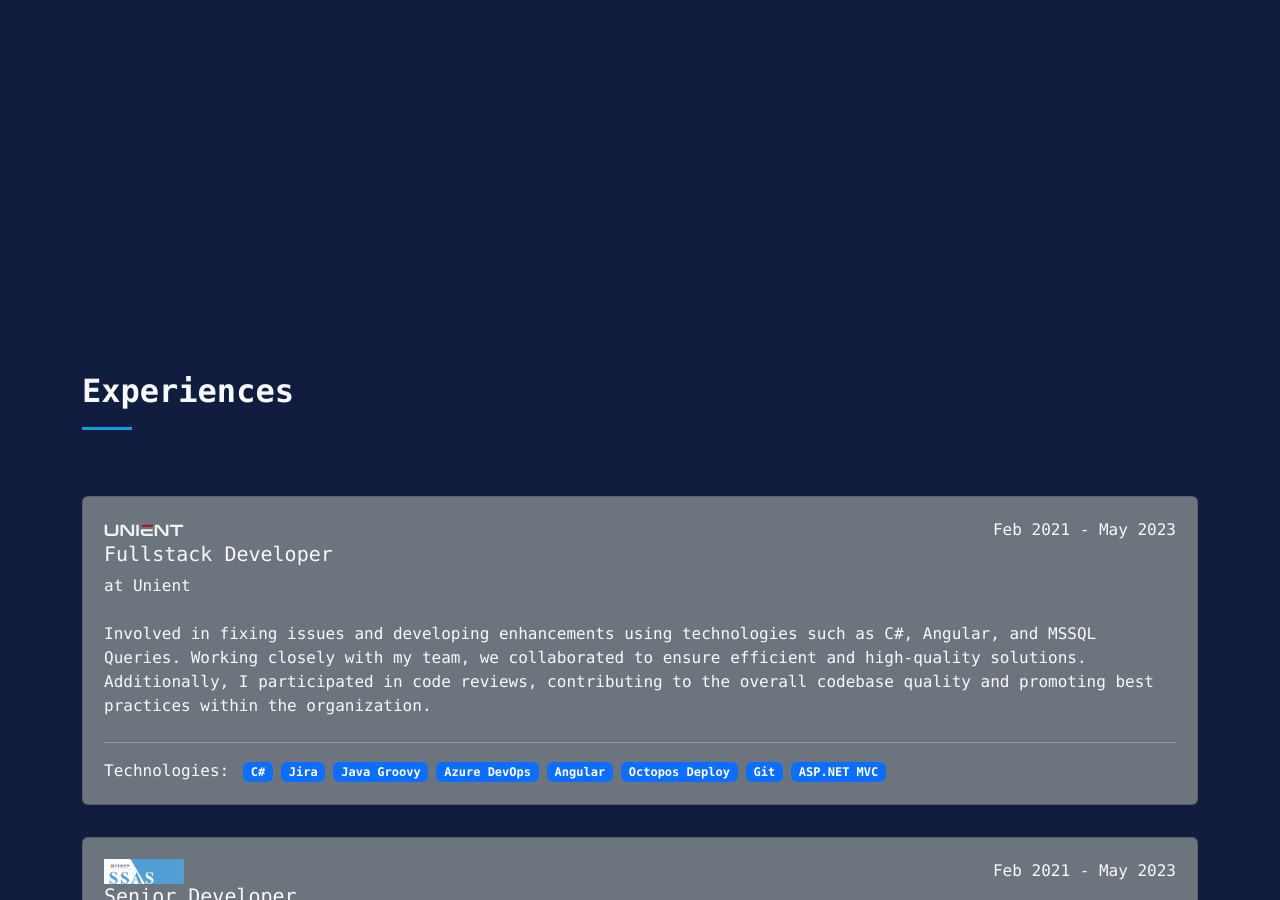
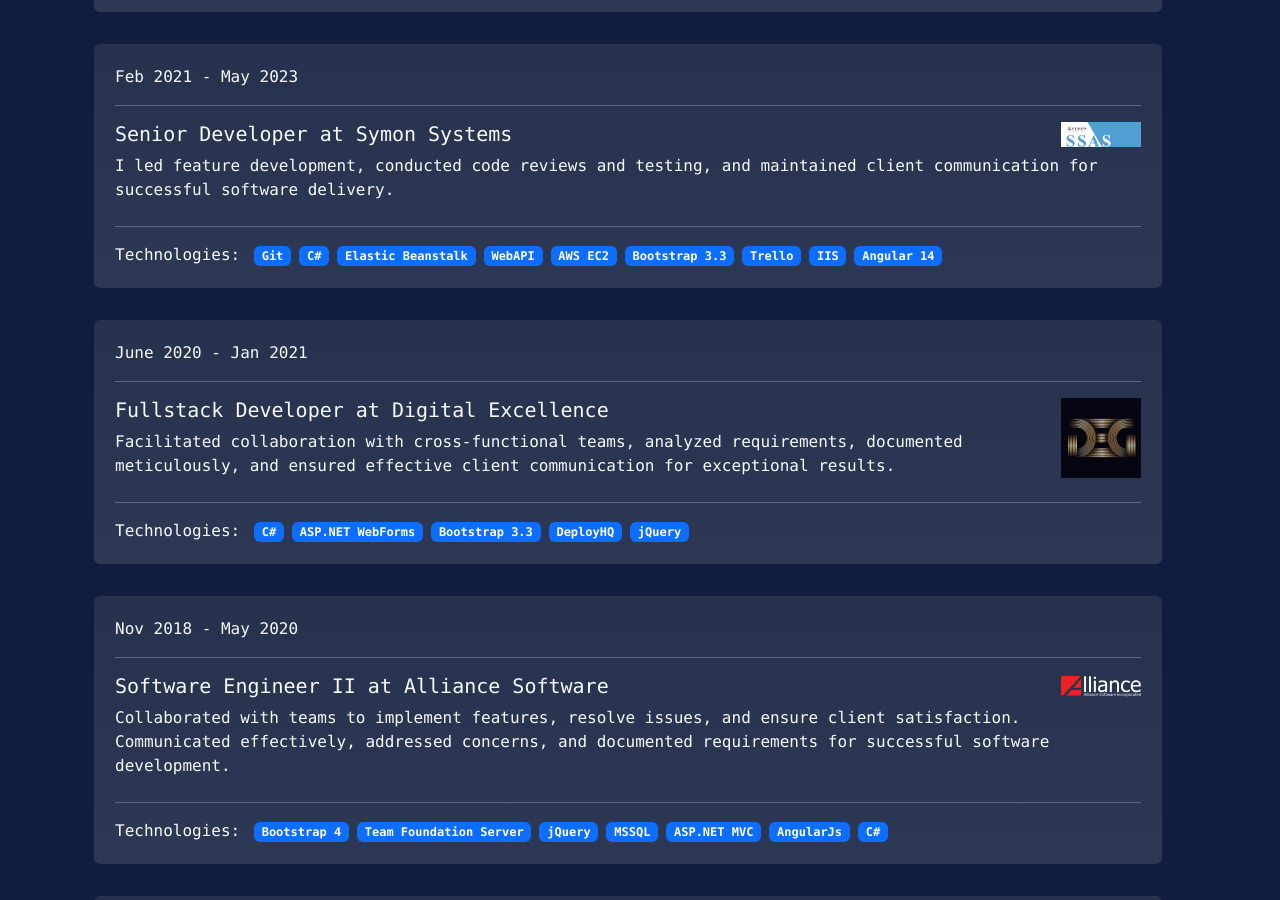
Before and after one commit to pai-nuneza/MasterPortfolio, an Angular app: page / in a window 1280 px wide. Shown: the part 1900-2800 px from the top of the page. Built offline with nearby package versions, Linux system fonts and the light colour scheme; what ngx-typed-js would draw is missing.

Commit message:
UI Updates

```diff
--- a/src/app/resume/about-me/about-me.component.html
+++ b/src/app/resume/about-me/about-me.component.html
@@ -22,6 +22,5 @@
 
       </div>
     </div>
-    <h5>Hobbies:</h5>
   </div>
 </section>
--- a/src/app/resume/experience/experience.component.css
+++ b/src/app/resume/experience/experience.component.css
@@ -18,7 +18,6 @@
 }
 
 
-
 .card {
   min-height: 150px;
   display: flex;
@@ -31,3 +30,11 @@
   font-size: 0.65em;
   color: #446;
 }
+
+.glassy-effect {
+  background: linear-gradient(to top, rgb(255 255 255 / 12%), rgb(200 200 200 / 12%));
+}
+
+.glassy-effect:hover {
+  background: linear-gradient(to top, rgb(255 255 255 / 12%), rgb(200 200 200 / 12%));
+}
--- a/src/app/resume/experience/experience.component.html
+++ b/src/app/resume/experience/experience.component.html
@@ -1,23 +1,29 @@
-<section id="experience" class="page-75 my-5">
+<section id="experience" class="page-75">
   <div class="container">
     <div class="section-title">
       <h2>Experiences</h2>
     </div>
 
-
-    <div class="row" *ngFor="let a of experiences; let i = index">
+    <div class="row container" *ngFor="let a of experiences; let i = index">
       <div class="col my-3">
-        <div class="card bg-secondary">
+        <div class="card border-0 bg-transparent glassy-effect">
           <div class="card-body">
-            <div class="float-end">{{a.date}}</div>
-            <a href="{{a.companyWebsite}}"><img class="imgsize" src="{{a.imageUrl}}"> </a>
-            <h5 class="card-title">   {{a.position}}</h5>
-            <p> at {{a.company}} </p>
-
-            <p class="card-text">{{a.description}}</p>
+            <div>{{ a.date }}</div>
             <hr>
+            <a class="float-end" href="{{ a.companyWebsite }}"
+              ><img class="imgsize" src="{{ a.imageUrl }}" />
+            </a>
+            <h5 class="card-title">
+              {{ a.position }} at {{ a.company }}
+            </h5>
+            <p class="card-text">{{ a.description }}</p>
+            <hr />
             Technologies:
-            <span *ngFor="let n of a.technologies; let i = index" class="badge mx-1 bg-primary">{{n}}</span>
+            <span
+              *ngFor="let n of a.technologies; let i = index"
+              class="badge mx-1 bg-primary"
+              >{{ n }}</span
+            >
           </div>
         </div>
       </div>
--- a/src/app/resume/experience/experience.component.ts
+++ b/src/app/resume/experience/experience.component.ts
@@ -11,8 +11,8 @@
     {
       company: 'Unient',
       position: 'Fullstack Developer',
-      date: 'Feb 2021 - May 2023',
-      description: 'Involved in fixing issues and developing enhancements using technologies such as C#, Angular, and MSSQL Queries. Working closely with my team, we collaborated to ensure efficient and high-quality solutions. Additionally, I participated in code reviews, contributing to the overall codebase quality and promoting best practices within the organization.',
+      date: 'Feb 2021 - June 2023',
+      description: 'Develop enhancements and fixed issues. Worked closely with my team to deliver efficient and high-quality solutions. Conducted code reviews and promoted best practices.',
       imageUrl: 'assets/images/companies/unient.svg',
       companyWebsite: 'https://www.unient.biz/',
       technologies: [
@@ -23,7 +23,7 @@
       company: 'Symon Systems',
       position: 'Senior Developer',
       date: 'Feb 2021 - May 2023',
-      description: 'I led the planning, development, and troubleshooting of new features, conducted comprehensive code reviews and testing, and maintained direct client communication to ensure the successful delivery of high-quality software.',
+      description: 'I led feature development, conducted code reviews and testing, and maintained client communication for successful software delivery.',
       imageUrl: 'assets/images/companies/symon.png',
       companyWebsite: 'http://3.0.204.178/#url',
       technologies: [
@@ -31,10 +31,10 @@
       ],
     },
     {
-      company: 'Digital Excellence Group',
+      company: 'Digital Excellence',
       position: 'Fullstack Developer',
       date: 'June 2020 - Jan 2021',
-      description: 'I spearheaded dynamic collaboration with cross-functional development teams, leveraging my expertise in in-depth software requirement analysis and meticulous documentation, while ensuring seamless communication with clients to promptly address concerns, verify incidents, and deliver exceptional results that exceed expectations.',
+      description: 'Facilitated collaboration with cross-functional teams, analyzed requirements, documented meticulously, and ensured effective client communication for exceptional results.',
       imageUrl: 'assets/images/companies/deg.jpg',
       companyWebsite: 'http://digitalexcellencegroup.com/',
       technologies: [
@@ -43,9 +43,9 @@
     },
     {
       company: 'Alliance Software',
-      position: 'Technical Specialist II Developer',
+      position: 'Software Engineer II',
       date: 'Nov 2018 - May 2020',
-      description: 'I collaborated with development teams to implement new features, resolve software issues, and ensured effective communication with clients to address concerns, verify incidents, and achieve high customer satisfaction through detailed documentation and analysis of software requirements.',
+      description: 'Collaborated with teams to implement features, resolve issues, and ensure client satisfaction. Communicated effectively, addressed concerns, and documented requirements for successful software development.',
       imageUrl: 'assets/images/companies/alliance.svg',
       companyWebsite: 'https://www.alliance.com.ph/index.html',
       technologies: [
@@ -54,9 +54,9 @@
     },
     {
       company: 'Mlhuillier Financial Services',
-      position: 'Programmer II',
+      position: 'Programmer',
       date: 'Sep 2015 - Nov. 2018',
-      description: 'I played a key role in the end-to-end development and support of web application systems, encompassing UI/UX planning, database design, and back-end structuring patterns, while actively participating in the testing phase and ensuring successful deployment.',
+      description: 'Played key role in end-to-end development and support of web apps. Led UI/UX planning, database design, back-end structuring, and testing. Ensured successful deployment.',
       imageUrl: 'assets/images/companies/mlhuillier.jpg',
       companyWebsite: 'https://mlhuillier.com/',
       technologies: [
--- a/src/app/resume/skills/skills.component.html
+++ b/src/app/resume/skills/skills.component.html
@@ -1,5 +1,5 @@
 <!-- ======= Skills Section ======= -->
-<section id="skills" class="skills section-bg page-75">
+<!-- <section id="skills" class="skills section-bg page-75">
   <div class="container">
     <div class="section-title">
       <h2>Skills</h2>
@@ -98,4 +98,4 @@
       </div>
     </div>
   </div>
-</section>
+</section> -->
--- a/src/app/resume/skills/skills.component.css
+++ b/src/app/resume/skills/skills.component.scss
@@ -1,4 +1,4 @@
-
+/*
 .skills .progress {
   height: 60px;
   display: block;
@@ -30,4 +30,4 @@
   height: 10px;
   transition: 0.9s;
   background-color: #149ddd;
-}
+} */
--- a/src/app/resume/skills/skills.component.ts
+++ b/src/app/resume/skills/skills.component.ts
@@ -3,7 +3,7 @@
 @Component({
   selector: 'app-skills',
   templateUrl: './skills.component.html',
-  styleUrls: ['./skills.component.css']
+  styleUrls: ['./skills.component.scss']
 })
 export class SkillsComponent {
 
```
